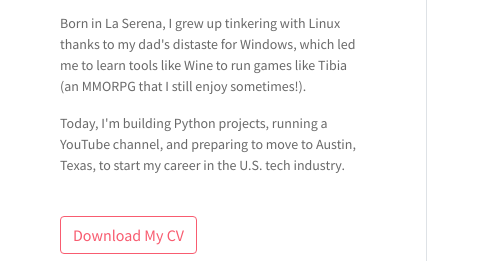
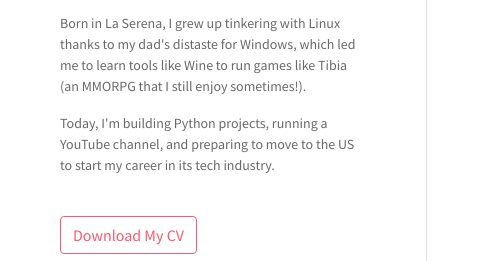
Before and after one commit to jhughesm/portfolio-website-static, a plain HTML site: page index.html in a window 1280 px wide. Shown: the part 939-1200 px from the top of the page, 0-482 px from the left. Drawn offline with Linux system fonts and the light colour scheme.

Commit message:
Rephrasing key words

```diff
--- a/index.html
+++ b/index.html
@@ -82,7 +82,7 @@
 
                 <p cass="mt-20">Born in La Serena, I grew up tinkering with Linux thanks to my dad's distaste for Windows, which led me to learn tools like Wine to run games like Tibia (an MMORPG that I still enjoy sometimes!). </p>
 
-                <p cass="mt-20">Today, I'm building Python projects, running a YouTube channel, and preparing to move to Austin, Texas, to start my career in the U.S. tech industry.
+                <p cass="mt-20">Today, I'm building Python projects, running a YouTube channel, and preparing to move to the US to start my career in its tech industry.
                 </p>
                 <br>
                 <button class="btn btn-outline-danger"><i class="icon-down-circled2 "></i>Download My CV</button>
```
